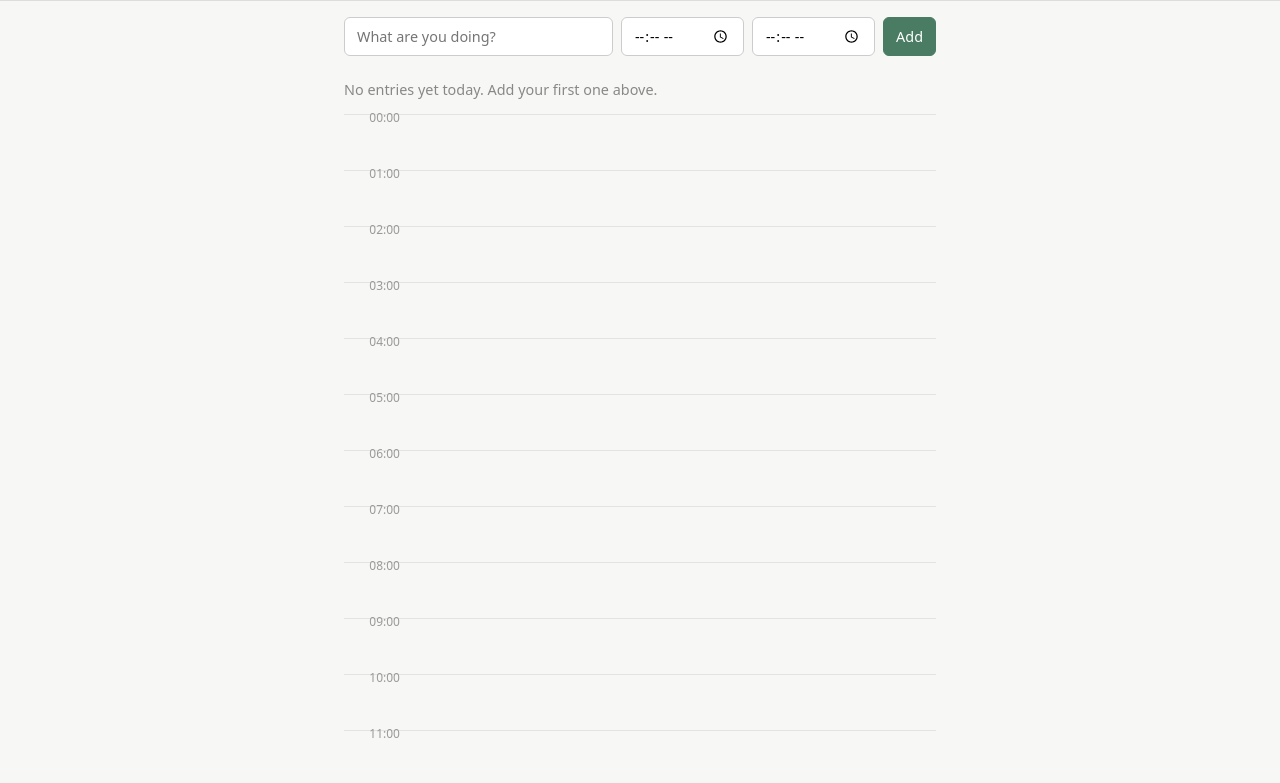
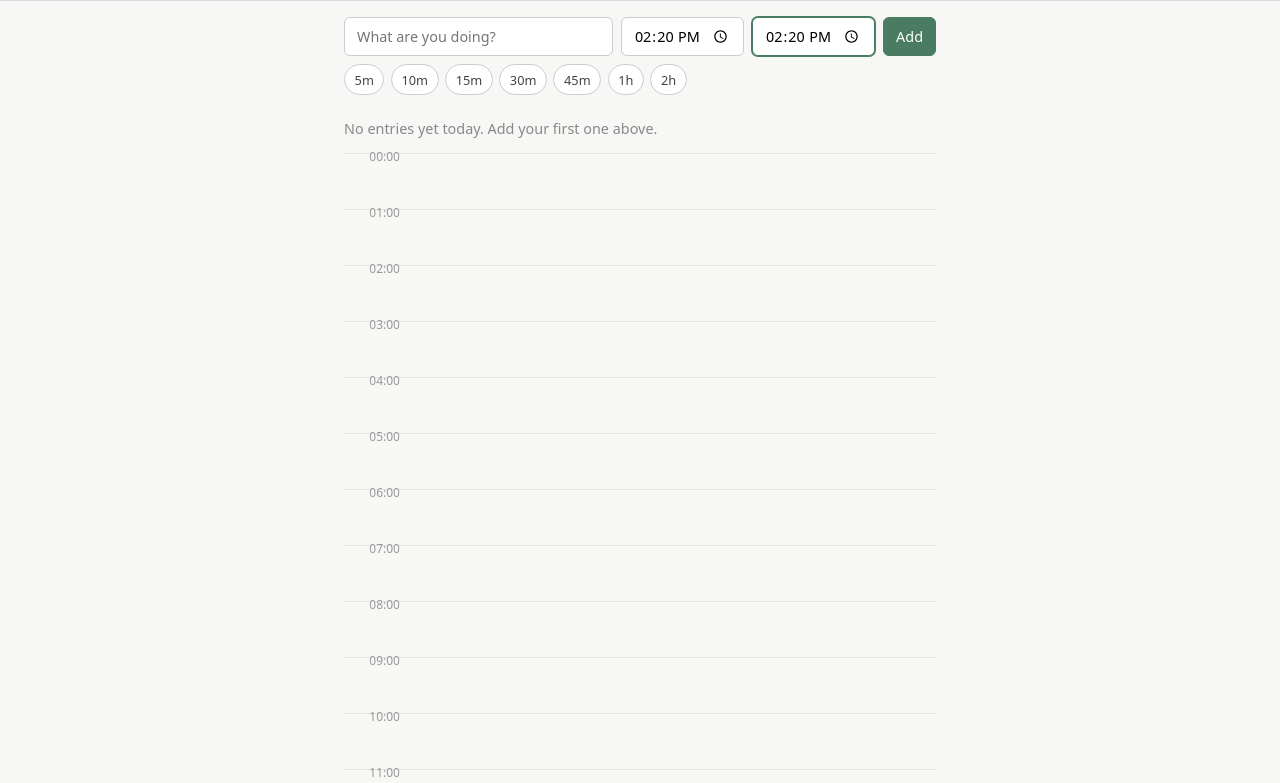
Before and after one commit to pleb21/yourgu, a plain HTML site: page dinchor/index.html in a window 1280 px wide. Shown: the part 59-842 px from the top of the page. Drawn offline with Linux system fonts and the light colour scheme.

Commit message:
dinchor: add duration chips

```diff
--- a/dinchor/app.js
+++ b/dinchor/app.js
@@ -3,8 +3,21 @@ function timeToMinutes(t) {
   return h * 60 + m;
 }
 
+function minutesToTime(mins) {
+  const clamped = Math.max(0, Math.min(23 * 60 + 59, mins));
+  const h = Math.floor(clamped / 60);
+  const m = clamped % 60;
+  return String(h).padStart(2, '0') + ':' + String(m).padStart(2, '0');
+}
+
+function nowTimeString() {
+  const d = new Date();
+  return String(d.getHours()).padStart(2, '0') + ':' + String(d.getMinutes()).padStart(2, '0');
+}
+
 let currentKey;
 let currentBlocks;
+let anchorField = 'end'; // 'start' or 'end' — which time field duration chips fill relative to
 
 function renderTimeline(blocks) {
   const timeline = document.getElementById('timeline');
@@ -91,9 +104,27 @@ function handleAddSubmit(e) {
   persistAndRender();
 
   labelInput.value = '';
-  startInput.value = '';
-  endInput.value = '';
+  startInput.value = nowTimeString();
+  endInput.value = nowTimeString();
+  setAnchorField('end');
   labelInput.focus();
+}
+
+function setAnchorField(field) {
+  anchorField = field;
+  document.getElementById('start-input').classList.toggle('anchor-field', field === 'start');
+  document.getElementById('end-input').classList.toggle('anchor-field', field === 'end');
+}
+
+function handleChipClick(minutes) {
+  const startInput = document.getElementById('start-input');
+  const endInput = document.getElementById('end-input');
+
+  if (anchorField === 'start' && startInput.value) {
+    endInput.value = minutesToTime(timeToMinutes(startInput.value) + minutes);
+  } else if (endInput.value) {
+    startInput.value = minutesToTime(timeToMinutes(endInput.value) - minutes);
+  }
 }
 
 document.addEventListener('DOMContentLoaded', () => {
@@ -102,5 +133,18 @@ document.addEventListener('DOMContentLoaded', () => {
   currentBlocks = loadDay(currentKey);
   renderTimeline(currentBlocks);
 
+  const startInput = document.getElementById('start-input');
+  const endInput = document.getElementById('end-input');
+  startInput.value = nowTimeString();
+  endInput.value = nowTimeString();
+  setAnchorField('end');
+
+  startInput.addEventListener('input', () => setAnchorField('start'));
+  endInput.addEventListener('input', () => setAnchorField('end'));
+
+  document.querySelectorAll('.chip').forEach((btn) => {
+    btn.addEventListener('click', () => handleChipClick(Number(btn.dataset.minutes)));
+  });
+
   document.getElementById('add-form').addEventListener('submit', handleAddSubmit);
 });
--- a/dinchor/index.html
+++ b/dinchor/index.html
@@ -17,6 +17,15 @@
       <input type="time" id="start-input" required />
       <input type="time" id="end-input" required />
       <button type="submit">Add</button>
+      <div id="duration-chips">
+        <button type="button" class="chip" data-minutes="5">5m</button>
+        <button type="button" class="chip" data-minutes="10">10m</button>
+        <button type="button" class="chip" data-minutes="15">15m</button>
+        <button type="button" class="chip" data-minutes="30">30m</button>
+        <button type="button" class="chip" data-minutes="45">45m</button>
+        <button type="button" class="chip" data-minutes="60">1h</button>
+        <button type="button" class="chip" data-minutes="120">2h</button>
+      </div>
     </form>
     <p id="empty-hint">No entries yet today. Add your first one above.</p>
     <div id="timeline"></div>
--- a/dinchor/style.css
+++ b/dinchor/style.css
@@ -75,6 +75,37 @@ main {
   }
 }
 
+#add-form input.anchor-field {
+  border-color: #4a7c63;
+  box-shadow: 0 0 0 1px #4a7c63;
+}
+
+#duration-chips {
+  flex-basis: 100%;
+  display: flex;
+  gap: 0.4rem;
+  flex-wrap: wrap;
+}
+
+#add-form .chip {
+  padding: 0.35rem 0.6rem;
+  font-size: 0.8rem;
+  border: 1px solid #ccc;
+  border-radius: 999px;
+  background: white;
+  color: #444;
+  cursor: pointer;
+  font-family: inherit;
+}
+
+#add-form .chip:hover {
+  background: #f0f0ee;
+}
+
+#add-form .chip:active {
+  background: #e5e5e2;
+}
+
 #empty-hint {
   color: #888;
   font-size: 0.9rem;
```
